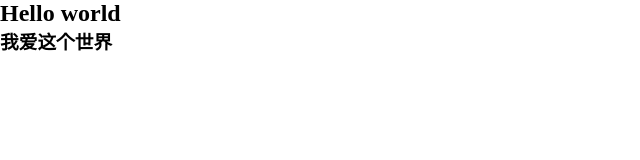
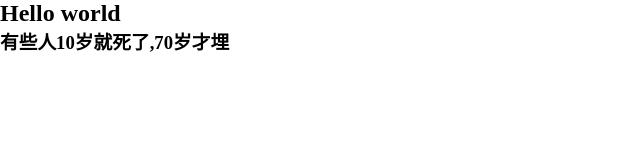
Before and after one commit to 5giao/Hello-World, a plain HTML site: page index.html in a window 1280 px wide. Shown: the whole page, without its empty margins (0-640 px from the left). Drawn offline with Linux system fonts and the light colour scheme.

Commit message:
网抑云

```diff
--- a/index.html
+++ b/index.html
@@ -1,18 +1,10 @@
 <!--
  * @Author: your name
-<<<<<<< HEAD
  * @Date: 2020-11-09 16:25:23
- * @LastEditTime: 2020-11-09 16:56:21
- * @LastEditors: your name
+ * @LastEditTime: 2020-11-09 19:52:03
+ * @LastEditors: Please set LastEditors
  * @Description: In User Settings Edit
  * @FilePath: \test2\index.html
-=======
- * @Date: 2020-11-09 19:31:00
- * @LastEditTime: 2020-11-09 19:34:06
- * @LastEditors: Please set LastEditors
- * @Description: In User Settings Edit
- * @FilePath: \test3\Hello-World\index.html
->>>>>>> f12a7db50a9d6d385dcad564fff5cc4e04dd31c6
 -->
 <!DOCTYPE html>
 <html lang="en">
@@ -26,6 +18,6 @@
     <h2>
         Hello world
     </h2>
-    <h3>我爱这个世界</h3>
+    <h3>有些人10岁就死了,70岁才埋</h3>
 </body>
 </html>
```
